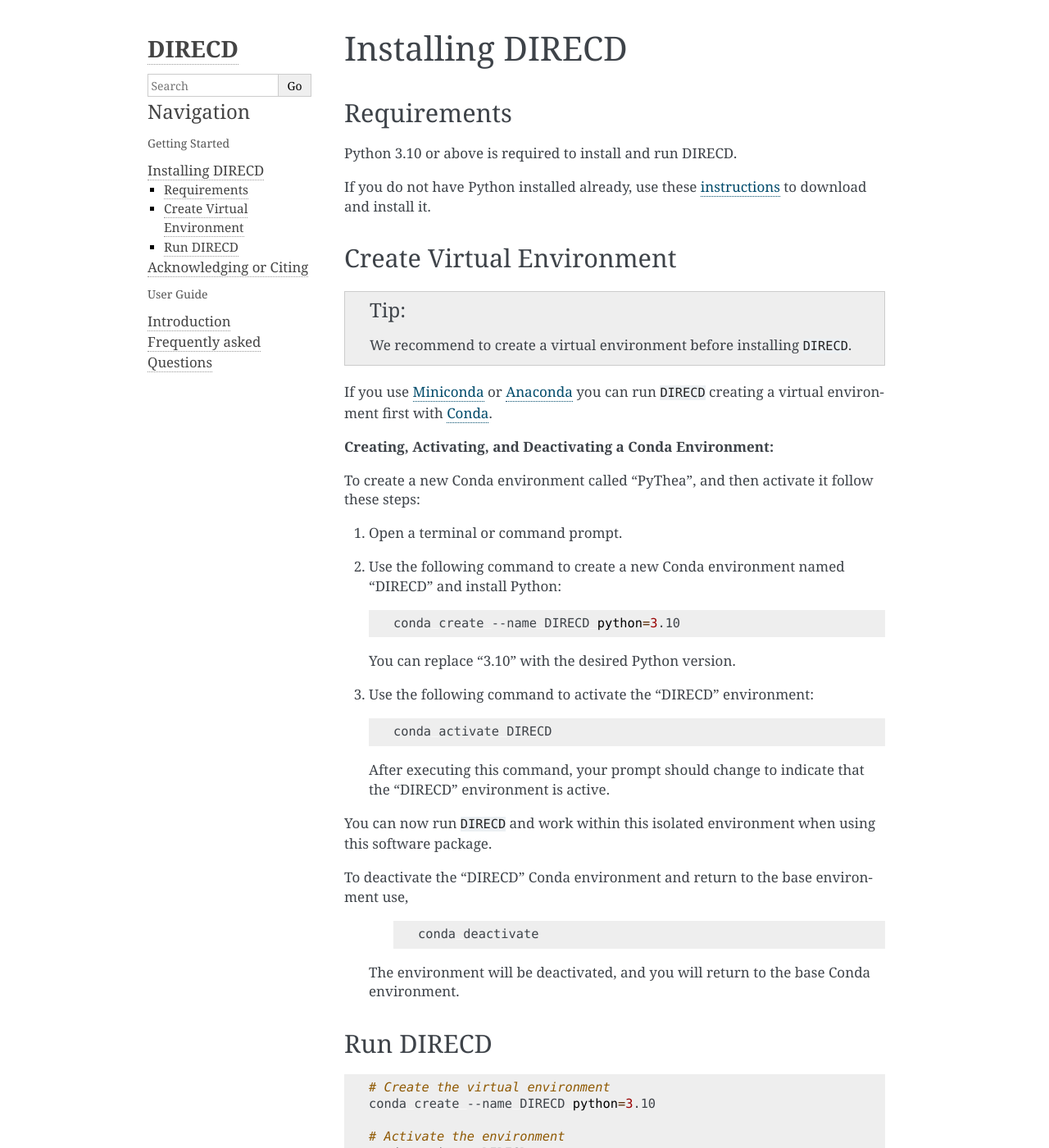
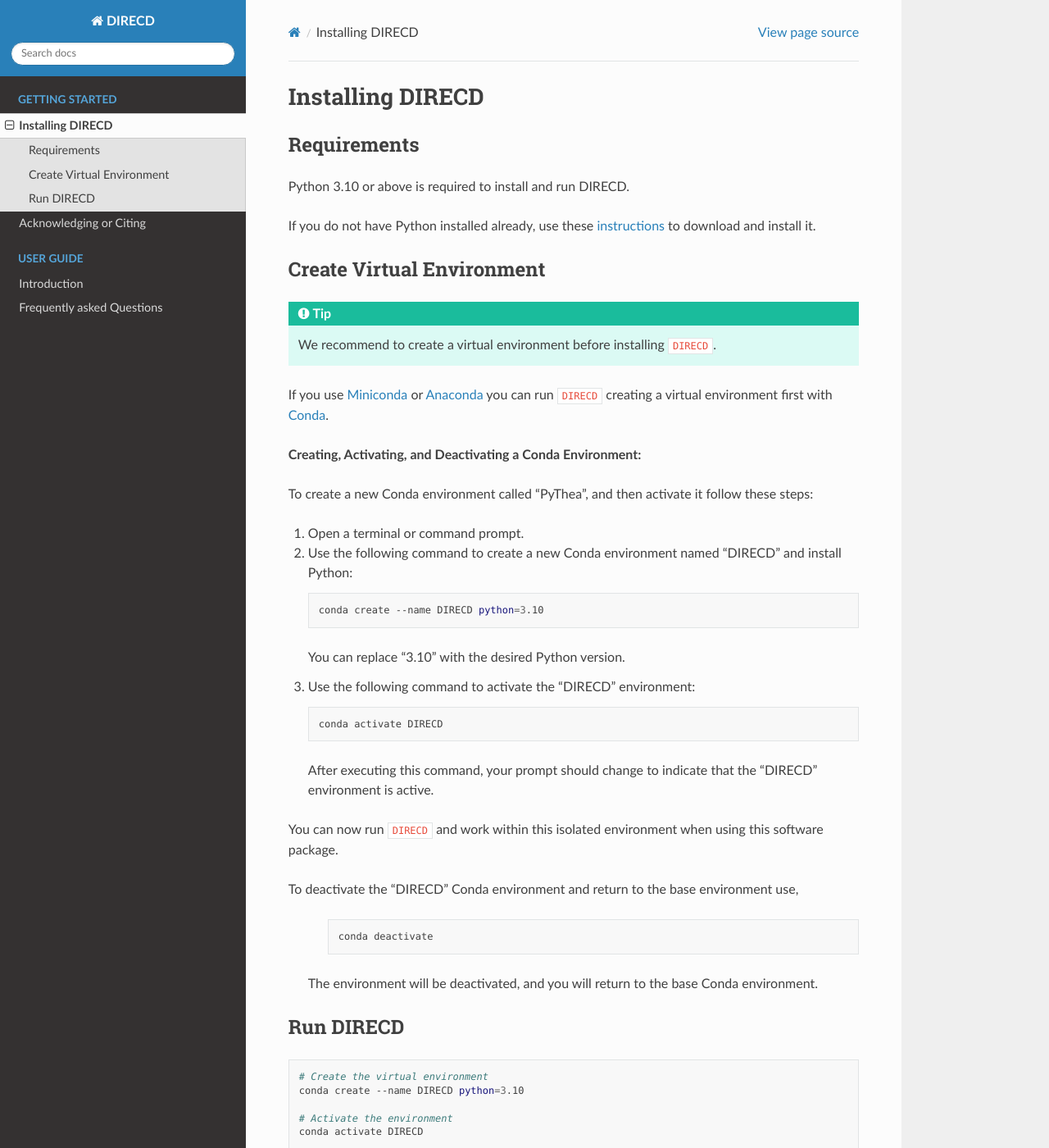
Before and after one commit to jain-shantanu/DIRECD_soft, a Sphinx documentation site: the page built from source/Installing.rst, in a window 1280 px wide and 1400 px high. Shown: the whole window at 82% size. Built offline with Sphinx 7.4.7 and the Read the Docs theme 3.1.0, drawn with Linux system fonts in a browser that asks for light colours; some of the changed text lies outside the part shown.

Commit message:
Update conf.py

```diff
--- a/source/conf.py
+++ b/source/conf.py
@@ -14,7 +14,7 @@ release = '1.0.0'
 # -- General configuration ---------------------------------------------------
 # https://www.sphinx-doc.org/en/master/usage/configuration.html#general-configuration
 
-extensions = []
+extensions = ['sphinx_rtd_theme']
 
 # templates_path = ['_templates']
 # exclude_patterns = []
@@ -24,7 +24,9 @@ extensions = []
 # -- Options for HTML output -------------------------------------------------
 # https://www.sphinx-doc.org/en/master/usage/configuration.html#options-for-html-output
 
-html_theme = 'alabaster'
+html_theme = "sphinx_rtd_theme"
+
+# html_theme = 'alabaster'
 html_static_path = ['_static']
 
 html_sidebars = {
```
